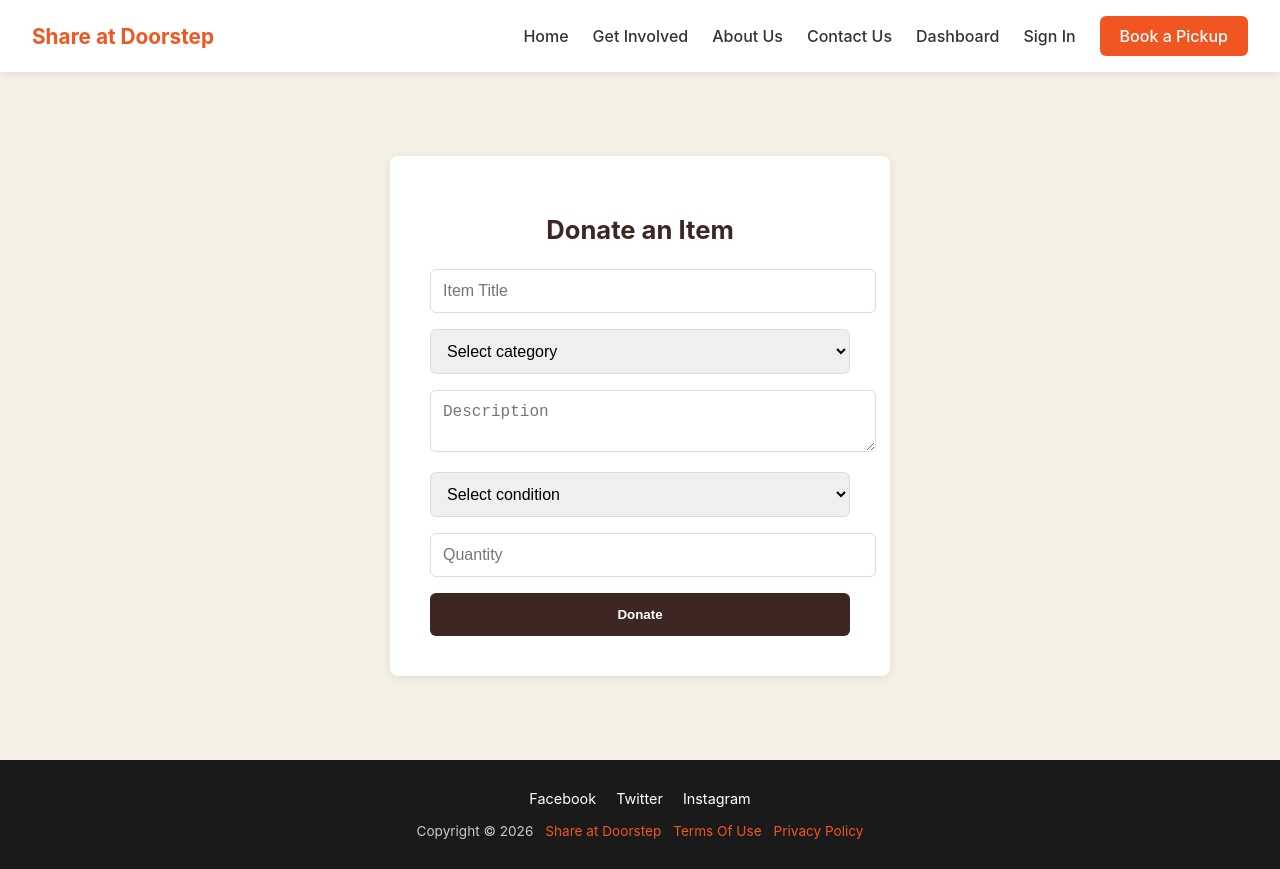
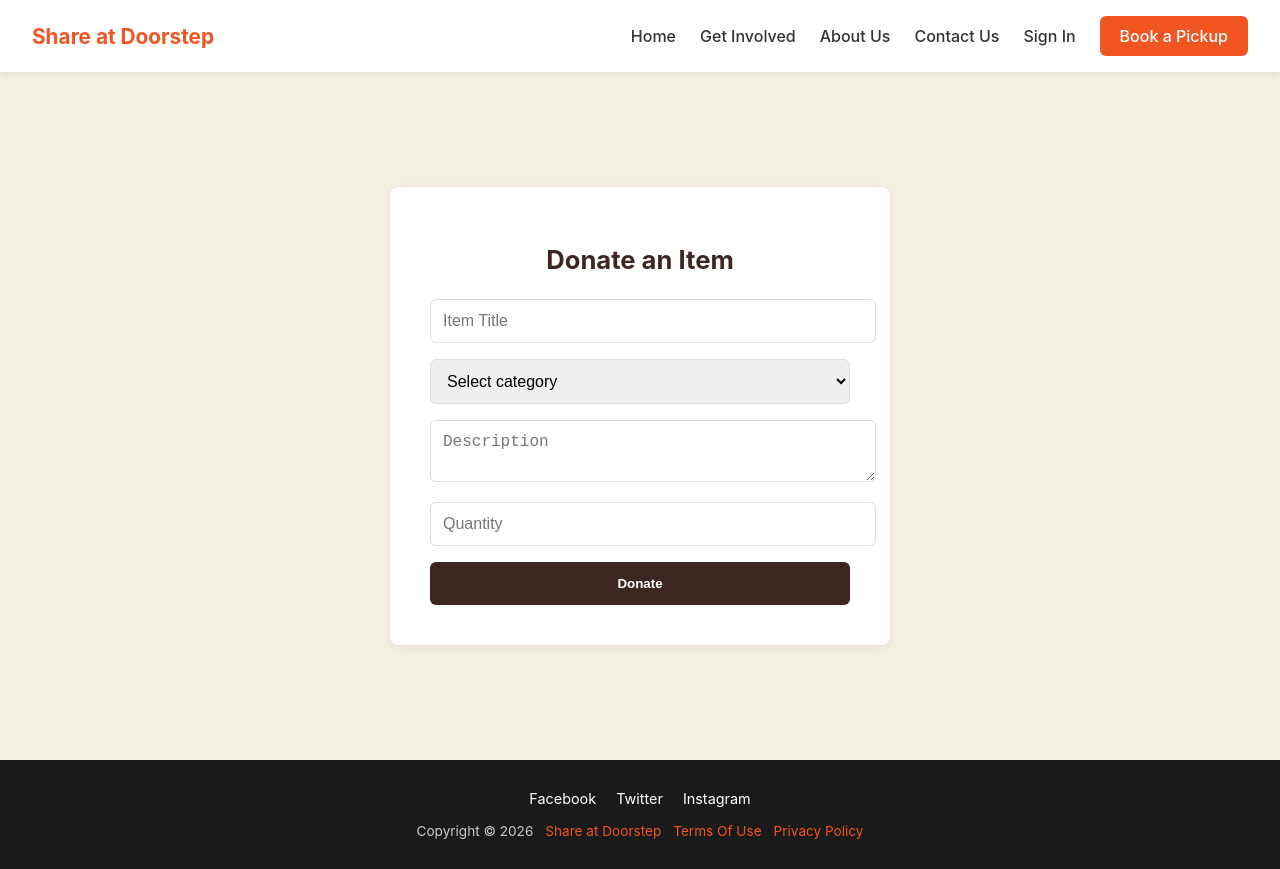
Before and after one commit to Kee06/share-at-doorstep, a React (Create React App) app in the folder client/: page /donate in a window 1280 px wide. Built offline with nearby package versions, Linux system fonts and the light colour scheme.

Commit message:
idk at this point

```diff
--- a/client/src/components/Footer.js
+++ b/client/src/components/Footer.js
@@ -1,19 +1,42 @@
 import { Link } from "react-router-dom";
 import "./Footer.css";
+
+const socials = [
+  { href: "https://facebook.com", text: "Facebook" },
+  { href: "https://twitter.com", text: "Twitter" },
+  { href: "https://instagram.com", text: "Instagram" },
+];
+
+const pageLinks = [
+  { to: "/", text: "Share at Doorstep" },
+  { to: "/terms", text: "Terms Of Use" },
+  { to: "/privacy", text: "Privacy Policy" },
+];
+
+function FooterLink({ to, href, text }) {
+  if (href) {
+    return (
+      <a href={href} target="_blank" rel="noopener noreferrer">
+        {text}
+      </a>
+    );
+  }
+  return <Link to={to}>{text}</Link>;
+}
 
 function Footer() {
   return (
     <footer className="footer">
       <div className="footer-socials">
-        <a href="https://facebook.com" target="_blank" rel="noopener noreferrer">Facebook</a>
-        <a href="https://twitter.com" target="_blank" rel="noopener noreferrer">Twitter</a>
-        <a href="https://instagram.com" target="_blank" rel="noopener noreferrer">Instagram</a>
+        {socials.map((s) => (
+          <FooterLink key={s.text} href={s.href} text={s.text} />
+        ))}
       </div>
       <div className="footer-bottom">
         <span>Copyright © 2026</span>
-        <Link to="/">Share at Doorstep</Link>
-        <Link to="/terms">Terms Of Use</Link>
-        <Link to="/privacy">Privacy Policy</Link>
+        {pageLinks.map((p) => (
+          <FooterLink key={p.to} to={p.to} text={p.text} />
+        ))}
       </div>
     </footer>
   );
--- /dev/null
+++ b/client/src/components/FormSelect.js
@@ -0,0 +1,12 @@
+function FormSelect({ value, onChange, options, placeholder }) {
+  return (
+    <select value={value} onChange={onChange} required>
+      <option value="">{placeholder}</option>
+      {options.map((o) => (
+        <option key={o} value={o}>{o}</option>
+      ))}
+    </select>
+  );
+}
+
+export default FormSelect;
--- a/client/src/components/Navbar.js
+++ b/client/src/components/Navbar.js
@@ -1,5 +1,19 @@
 import { Link } from "react-router-dom";
 import "./Navbar.css";
+
+function NavDropdown({ label, links }) {
+  return (
+    <div className="nav-dropdown">
+      <span className="nav-dropdown-label">{label}</span>
+      <div className="nav-dropdown-menu">
+        {links.map((l) => (
+          <Link key={l.to} to={l.to}>{l.text}</Link>
+        ))}
+      </div>
+    </div>
+  );
+}
+
 function Navbar() {
   return (
     <nav className="navbar">
@@ -8,35 +22,35 @@ function Navbar() {
       <div className="navbar-links">
         <Link to="/">Home</Link>
 
-        <div className="nav-dropdown">
-          <span className="nav-dropdown-label">Get Involved</span>
-          <div className="nav-dropdown-menu">
-            <Link to="/ngo-partner">Become an NGO Partner</Link>
-            <Link to="/volunteer">Volunteer</Link>
-          </div>
-        </div>
+        <NavDropdown
+          label="Get Involved"
+          links={[
+            { to: "/ngo-partner", text: "Become an NGO Partner" },
+            { to: "/volunteer", text: "Volunteer" },
+          ]}
+        />
 
-        <div className="nav-dropdown">
-          <span className="nav-dropdown-label">About Us</span>
-          <div className="nav-dropdown-menu">
-            <Link to="/our-story">Our Story</Link>
-            <Link to="/how-we-work">How We Work</Link>
-          </div>
-        </div>
+        <NavDropdown
+          label="About Us"
+          links={[
+            { to: "/our-story", text: "Our Story" },
+            { to: "/how-we-work", text: "How We Work" },
+          ]}
+        />
 
-        <div className="nav-dropdown">
-          <span className="nav-dropdown-label">Contact Us</span>
-          <div className="nav-dropdown-menu">
-            <Link to="/faqs">FAQs</Link>
-            <Link to="/contact">Send a Query</Link>
-          </div>
-        </div>
+        <NavDropdown
+          label="Contact Us"
+          links={[
+            { to: "/faqs", text: "FAQs" },
+            { to: "/contact", text: "Send a Query" },
+          ]}
+        />
 
-        <Link to="/dashboard">Dashboard</Link>
         <Link to="/login">Sign In</Link>
         <a href="http://localhost:5000/pickup.html" className="navbar-cta">Book a Pickup</a>
       </div>
     </nav>
   );
 }
+
 export default Navbar;
--- a/client/src/pages/Donate.js
+++ b/client/src/pages/Donate.js
@@ -1,4 +1,5 @@
 import { useState } from "react";
+import FormSelect from "../components/FormSelect";
 import "./Donate.css";
 
 const categories = ["Clothes", "Food", "Toys", "Books", "Household", "Other"];
@@ -55,12 +56,12 @@ function Donate() {
           required
         />
 
-        <select value={category} onChange={(e) => setCategory(e.target.value)} required>
-          <option value="">Select category</option>
-          {categories.map((c) => (
-            <option key={c} value={c}>{c}</option>
-          ))}
-        </select>
+        <FormSelect
+          value={category}
+          onChange={(e) => setCategory(e.target.value)}
+          options={categories}
+          placeholder="Select category"
+        />
 
         <textarea
           placeholder="Description"
@@ -68,12 +69,7 @@ function Donate() {
           onChange={(e) => setDescription(e.target.value)}
         />
 
-        <select value={condition} onChange={(e) => setCondition(e.target.value)} required>
-          <option value="">Select condition</option>
-          {conditions.map((c) => (
-            <option key={c} value={c}>{c}</option>
-          ))}
-        </select>
+
 
         <input
           type="number"
```
Also changed, not shown: 2 other files (tests, documents, lock files or other folders).
